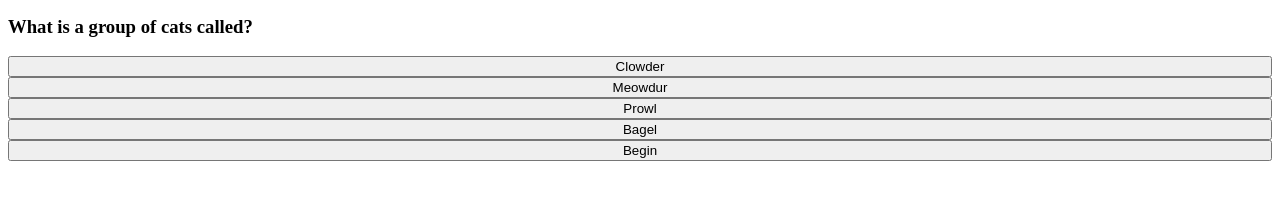
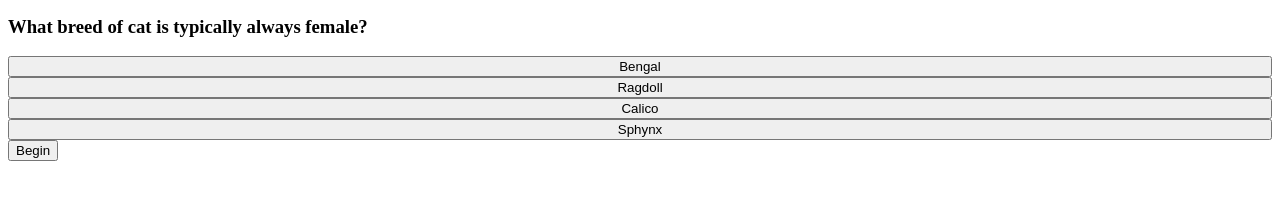
Before and after one commit to kaylaasana/timed-cat-quiz, a plain HTML site: page index.html in a window 1280 px wide. Both pictures are taken after a click on the button "Begin". Shown: the part 115-314 px from the top of the page. Drawn offline with Linux system fonts and the light colour scheme.

Commit message:
fixed checkanswer function so that time would be deducted for incorrect answers

```diff
--- a/assets/sript.js
+++ b/assets/sript.js
@@ -23,6 +23,7 @@ var questionsArray = [{
 
 var startQuiz = document.getElementById('advButton');
 var timeLeft = 300;
+var timeDeduction = 100;
 var timerCount = document.getElementById('timeLeft');
 timerCount.textContent = "Time Left: " + timeLeft;
 var scoreBoard = document.getElementById('highScoresList');
@@ -61,29 +62,25 @@ function countdown(){
 // create question display
 function questionDisplay() {
     // update the content of questions and answers
-    for (var i = 0; i < questionsArray.length; i++) {
-         //overrite text for questions and answer elements
-        questionText.textContent = questionsArray[i].question;
-        ansOpt1.textContent = questionsArray[i].answerArray[0];
-        ansOpt2.textContent = questionsArray[i].answerArray[1];
-        ansOpt3.textContent = questionsArray[i].answerArray[2];
-        ansOpt4.textContent = questionsArray[i].answerArray[3];
-    }
-    //know which one is correct answer
-    checkAnswer();
+     //overrite text for questions and answer elements
+        questionText.textContent = questionsArray[currentQuestion].question;
+        ansOpt1.textContent = questionsArray[currentQuestion].answerArray[0];
+        ansOpt2.textContent = questionsArray[currentQuestion].answerArray[1];
+        ansOpt3.textContent = questionsArray[currentQuestion].answerArray[2];
+        ansOpt4.textContent = questionsArray[currentQuestion].answerArray[3];
 }
 
 // triggered by a guess
 function checkAnswer(event) {
     //pull text content, compare to correct answer
+    currentQuestion++
     if (event.target.textContent === questionsArray[currentQuestion].correstAns) {
         score++
         questionDisplay();
     }else {
         //if wrong subtract time
-        // timeLeft-50;
+        timeLeft -= timeDeduction;
         questionDisplay();
-
     }
     // tell user if they got it right or wrong and proceed to next question
 
@@ -117,3 +114,8 @@ function saveName() {
 //variable.addEventListener('click', saveName);
 // add event listener to begin quiz/timer
 startQuiz.addEventListener('click', beginQuiz);
+//event listeners for checking the correct answer
+ansOpt1.addEventListener('click', checkAnswer);
+ansOpt2.addEventListener('click', checkAnswer);
+ansOpt3.addEventListener('click', checkAnswer);
+ansOpt4.addEventListener('click', checkAnswer);
--- a/index.html
+++ b/index.html
@@ -25,9 +25,12 @@
             <button id="option3"></button>
             <button id="option4"></button>
         </div>
-        <button id="advButton">Begin</button>
     </section>
+    <button id="advButton">Begin</button>
     <!-- add form for save name and score data with input feild with submit button-->
+    <form>
+        <p></p>
+    </form>
     <!-- optional footer? -->
 
 
```
